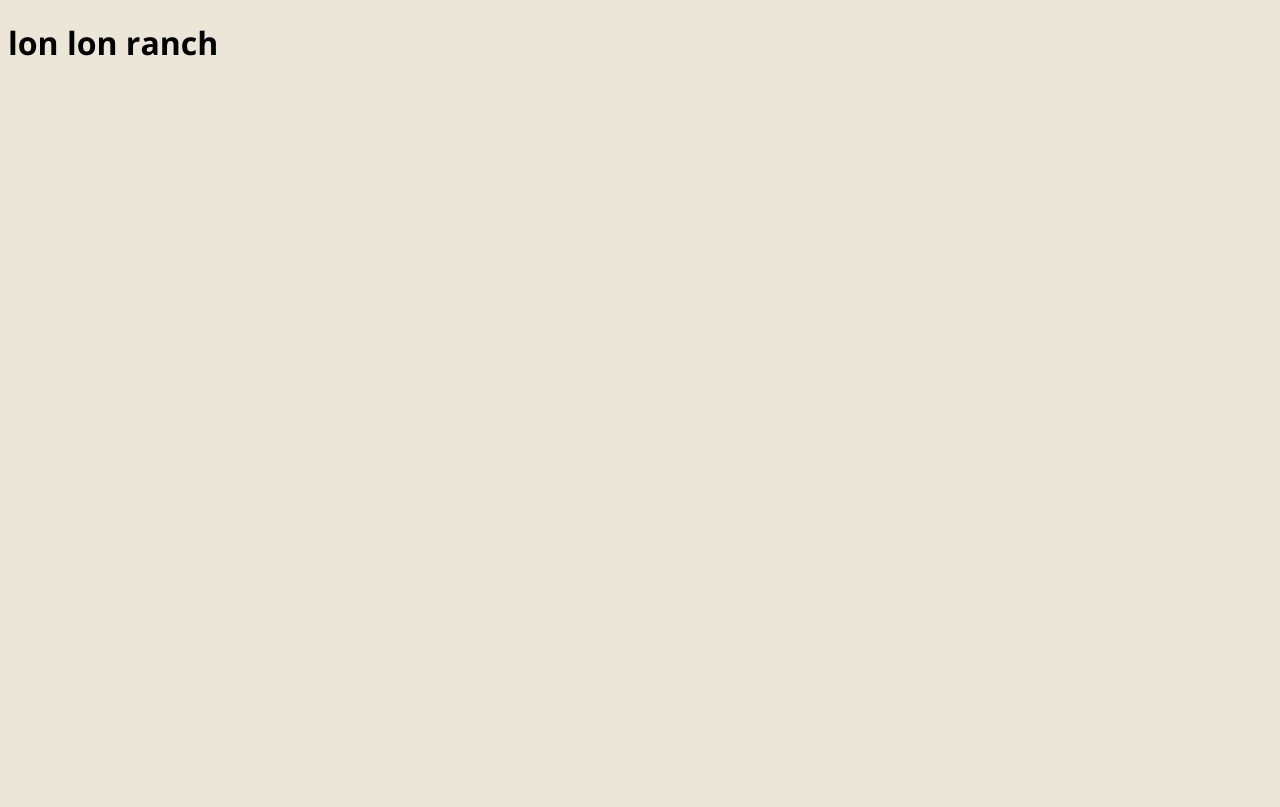
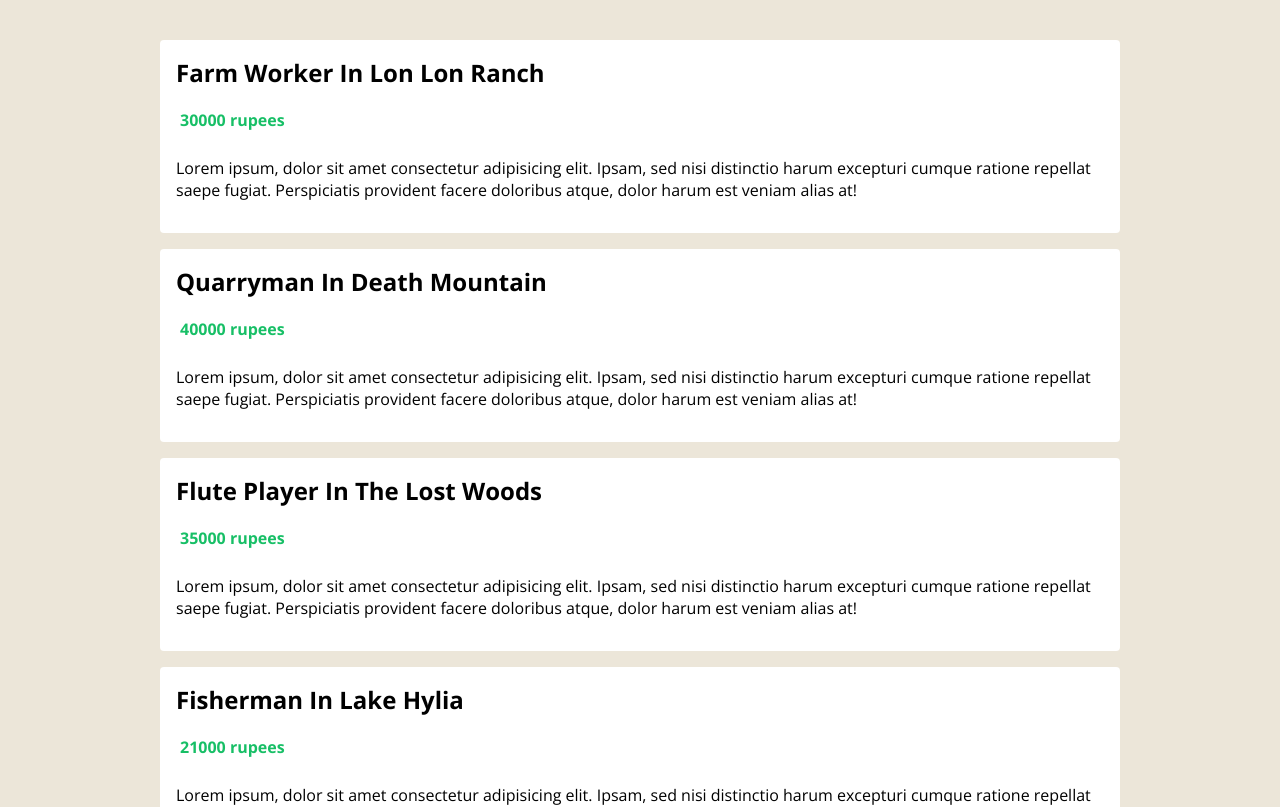
Before and after one commit to ThutaMinThway2001/hyrule-jobs, a Vue app: page / in a window 1280 px wide. Shown: the top 807 px of the page. Built offline with nearby package versions, Linux system fonts and the light colour scheme.

Commit message:
Types and Props

```diff
--- a/src/App.vue
+++ b/src/App.vue
@@ -1,31 +1,20 @@
 <template>
   <div class="app">
-    <h1>
-      {{jobs[0].location}}
-    </h1>
+    <JobList :jobs="jobs" />
   </div>
 </template>
 
 <script lang="ts">
-import { defineComponent, reactive, ref, toRefs } from 'vue';
+import { defineComponent, ref} from 'vue';
 import Job from './types/Job'
+import JobList from './components/JobList.vue';
 
 export default defineComponent({
   name: 'App',
   components: {
-
+    JobList
   },
   setup(){
-    // const state = reactive({
-    //   name: 'Thuta',
-    //   age: 21 as number | string
-    // });
-
-    // state.name = 'Kyaw Kyaw';
-    // state.age = 23;
-
-    // return {...toRefs(state)}
-
     const jobs = ref<Job[]>([
       { title: 'farm worker', location: 'lon lon ranch', salary: 30000, id: '1' },
       { title: 'quarryman', location: 'death mountain', salary: 40000, id: '2' },
--- /dev/null
+++ b/src/components/JobList.vue
@@ -0,0 +1,66 @@
+<template>
+    <div class="job-list">
+        <ul>
+            <li v-for="job in jobs" :key="job.id">
+                <h2>{{job.title}} in {{job.location}}</h2>
+
+                <div class="salary">
+                    <p>
+                        {{job.salary}} rupees
+                    </p>
+                </div>
+
+                <div class="description">
+                    <p>
+                        Lorem ipsum, dolor sit amet consectetur adipisicing elit. Ipsam, sed nisi distinctio harum excepturi cumque ratione repellat saepe fugiat. Perspiciatis provident facere doloribus atque, dolor harum est veniam alias at!
+                    </p>
+                </div>
+            </li>
+        </ul>
+    </div>
+</template>
+<script lang="ts">
+import { defineComponent, PropType } from 'vue'
+import Job from '@/types/Job'
+
+export default defineComponent({
+    props: {
+        jobs: {
+            required: true,
+            type: Array as PropType<Job[]>
+        }
+    }
+})
+</script>
+
+<style scoped>
+    .job-list {
+    max-width: 960px;
+    margin: 40px auto;
+  }
+  .job-list ul {
+    padding: 0;
+  }
+  .job-list li {
+    list-style-type: none;
+    background: white;
+    padding: 16px;
+    margin: 16px 0;
+    border-radius: 4px;
+  }
+  .job-list h2 {
+    margin: 0 0 10px;
+    text-transform: capitalize;
+  }
+  .salary {
+    display: flex;
+  }
+  .salary img {
+    width: 30px;
+  }
+  .salary p {
+    color: #17bf66;
+    font-weight: bold;
+    margin: 10px 4px;
+  }
+</style>
```
